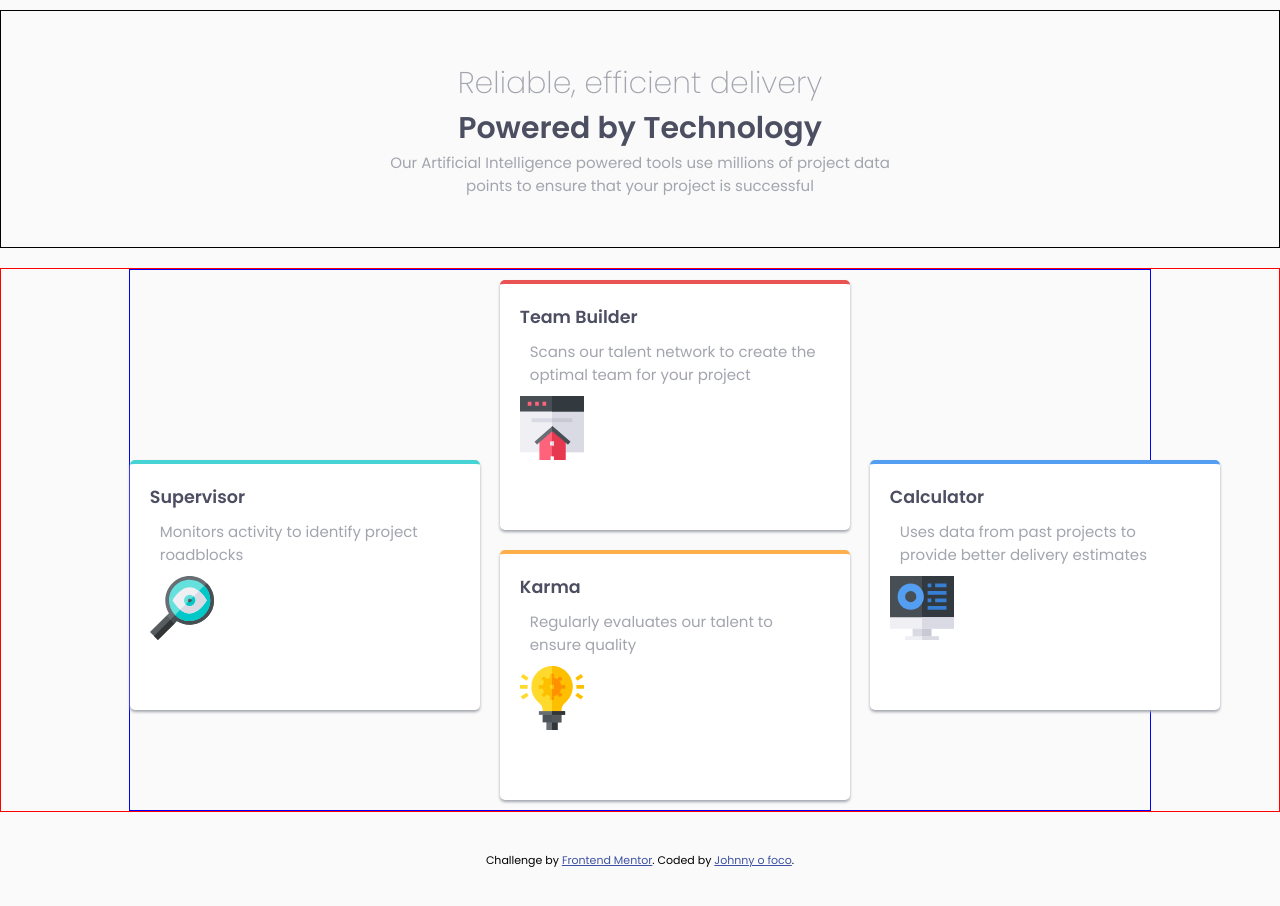
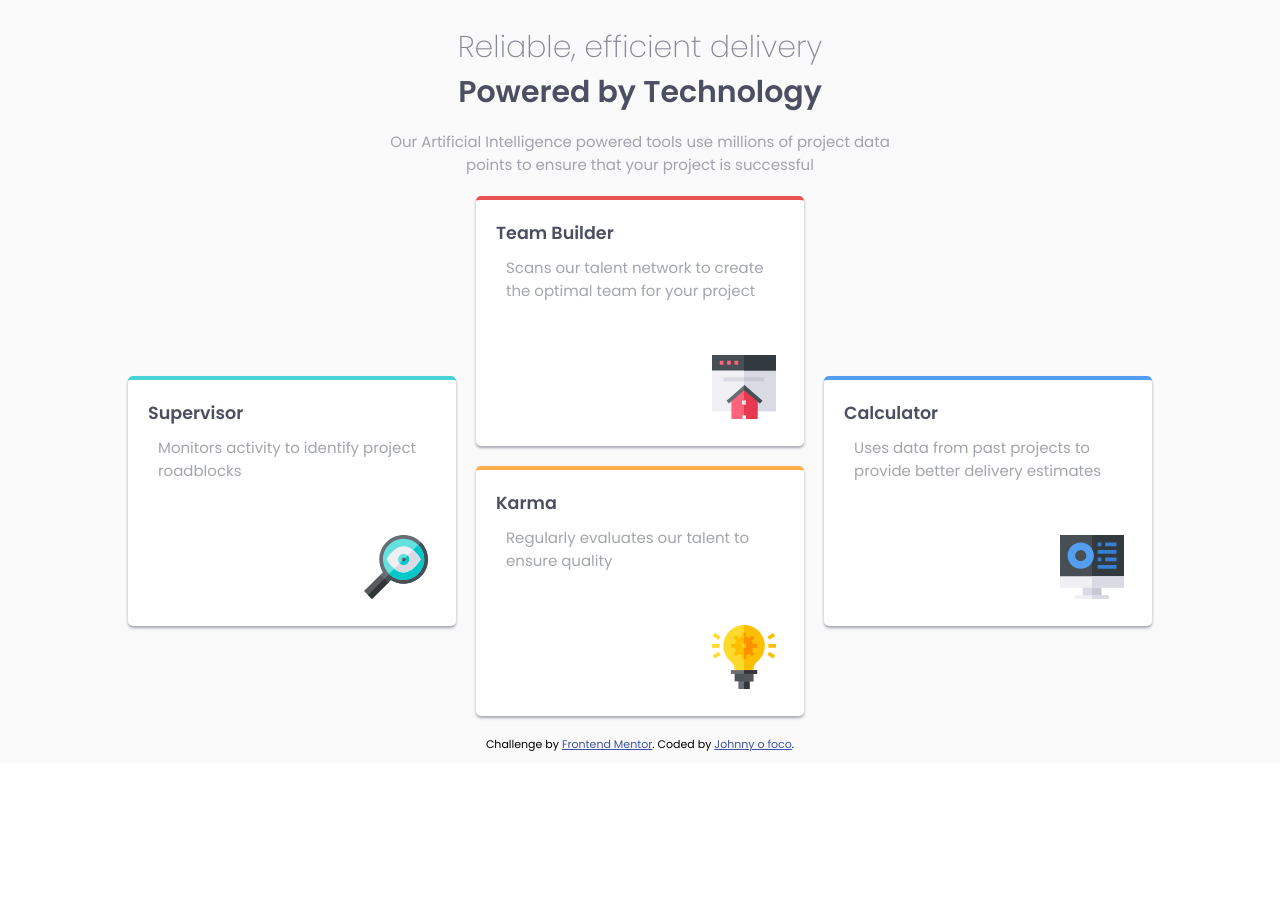
Before and after one commit to johnnyofoco/frontendMentorChallenges, a plain HTML site: page 2-four-card-feature-section-master/index.html in a window 1280 px wide. After the commit the page ends 800 px from the top, so only its background shows below. Drawn offline with Linux system fonts and the light colour scheme.

Commit message:
desktop version final (1440px)

```diff
--- a/2-four-card-feature-section-master/styles.css
+++ b/2-four-card-feature-section-master/styles.css
@@ -21,15 +21,14 @@ body{
 /*################### header #####################*/
 header{
     text-align: center;
-    padding: 50px;
+    padding: 25px;
     margin-bottom: -30px;
-    border: 1px solid black;
-    margin-top: 10px;
 }
 
 header #h1slogan{
     font-weight: 200;
-    color: hsl(229, 6%, 66%);
+    color: hsl(234, 12%, 34%);
+    opacity: 0.65;
 }
 
 header #h1subslogan{
@@ -38,13 +37,11 @@ header #h1subslogan{
 }
 
 header p{
-    color: hsl(229, 6%, 66%);
+    padding: 15px;
+    color: hsl(234, 12%, 34%);
+    opacity: 0.5;
 }
 /*################### main #####################*/
-main{
-    margin-top: 50px;
-    border: 1px solid red;
-}
 
 main h3 {
     color: hsl(234, 12%, 34%);
@@ -52,13 +49,13 @@ main h3 {
 }
 
 main p{
+
     color: hsl(229, 6%, 66%);
     padding: 10px;
 }
 
 /*### div-cards-container ###*/
 .div-cards-container{
-
     display: grid;
     grid-template-columns: repeat(3, 1fr);
     grid-template-rows: repeat(6, 1fr);
@@ -70,14 +67,13 @@ main p{
                          ". kc .";
     width: 80%;
     margin: 0 auto;
-    border: 1px solid blue;
     justify-items: center;
     gap: 0 20px;
-
 }
 
 .cards{
-    min-width: 350px;
+    min-width: 200px;
+    max-width: 370px;
     min-height: 250px;
     background-color: white;
     padding: 20px;
@@ -91,7 +87,6 @@ main p{
     border-top: 4px solid hsl(180, 62%, 55%);
     grid-area: sc;
     justify-self: end;
-
 }
 
 #card-teambuilder{
@@ -112,12 +107,13 @@ main p{
 }
 
 img{
-
+    padding-top: 15%;
+    padding-left: 75%;
 }
 
 /*################### footer #####################*/
 footer{
-    padding: 40px;
+    padding: 10px;
 }
 
 .attribution {
```
